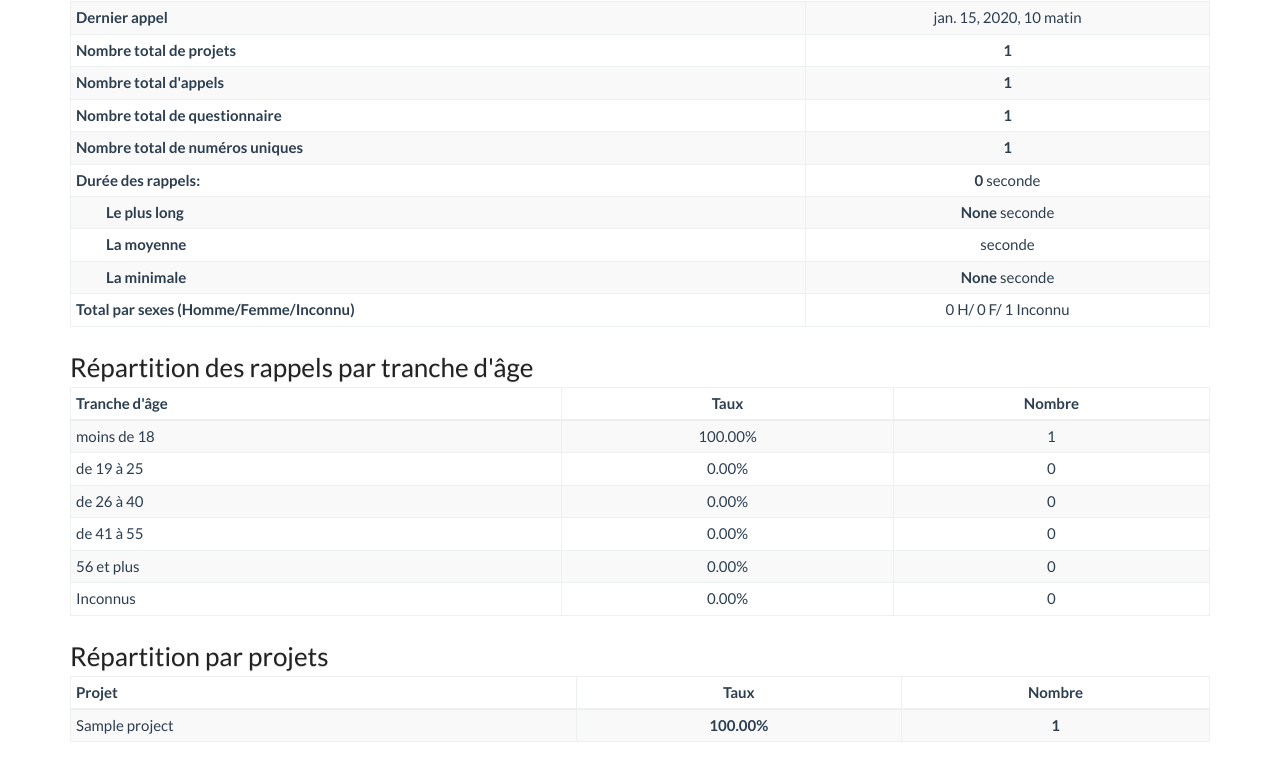
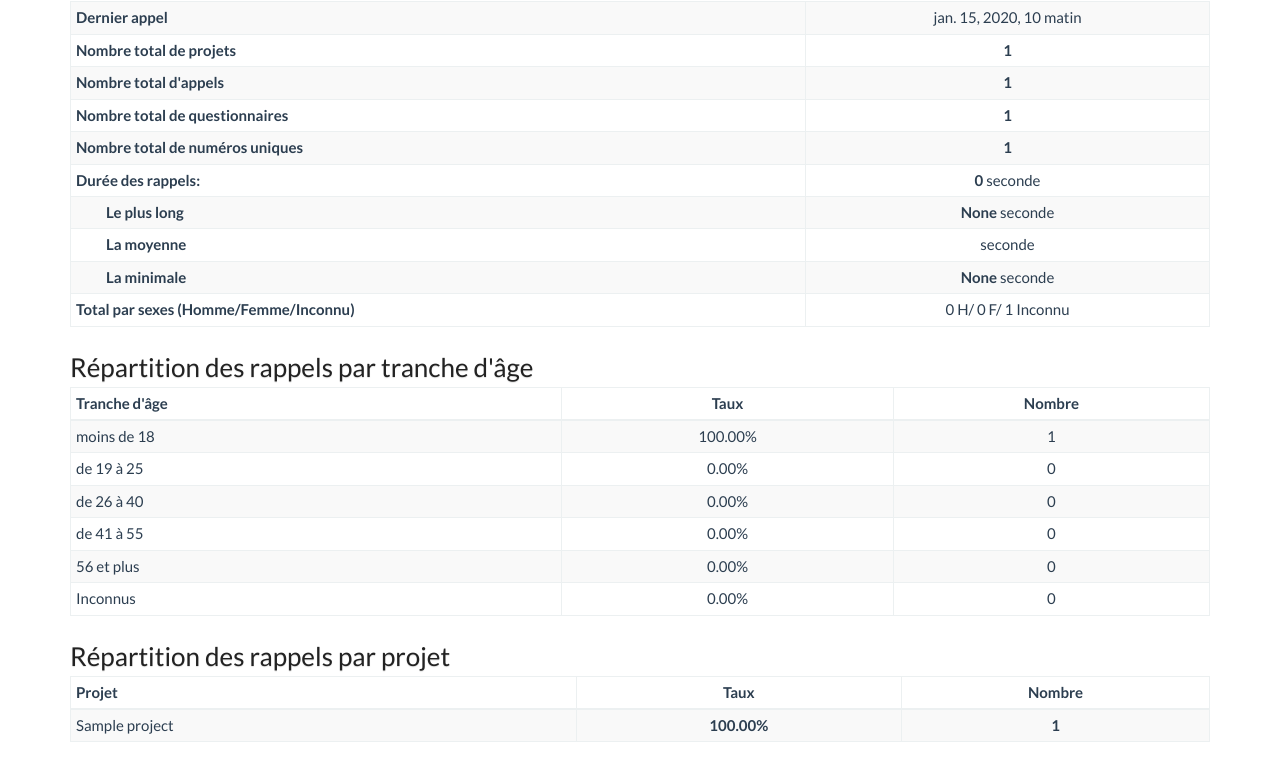
Before and after one commit to yeleman/douentza, a Django app: page /statistics/ in a window 1280 px wide. Shown: the part 184-945 px from the top of the page. Run offline with Django 3.2, Linux system fonts and the light colour scheme; a user stored in the database is signed in; data comes from the database, SQL or seed files in the repository; tables that the repository leaves empty hold one stand-in row (values such as "Sample post").

Commit message:
correction de l'orthographe

```diff
--- a/douentza/templates/statistics.html
+++ b/douentza/templates/statistics.html
@@ -25,7 +25,7 @@
                 <td class="important">{{ nb_total_events }}</td>
             </tr>
             <tr>
-                <th>Nombre total de questionnaire</th>
+                <th>Nombre total de questionnaires</th>
                 <td class="important">{{ nb_survey }}</td>
             </tr>
             <tr>
--- a/douentza/templates/stats_per_project.html
+++ b/douentza/templates/stats_per_project.html
@@ -2,7 +2,7 @@
 
 {% if hotlinerequest_project_count %}
 
-<h3>Répartition par projets</h3>
+<h3>Répartition des rappels par projet</h3>
 <table class="table table-condensed table-hover table-bordered table-striped table-stats">
     <thead>
         <tr>
```
